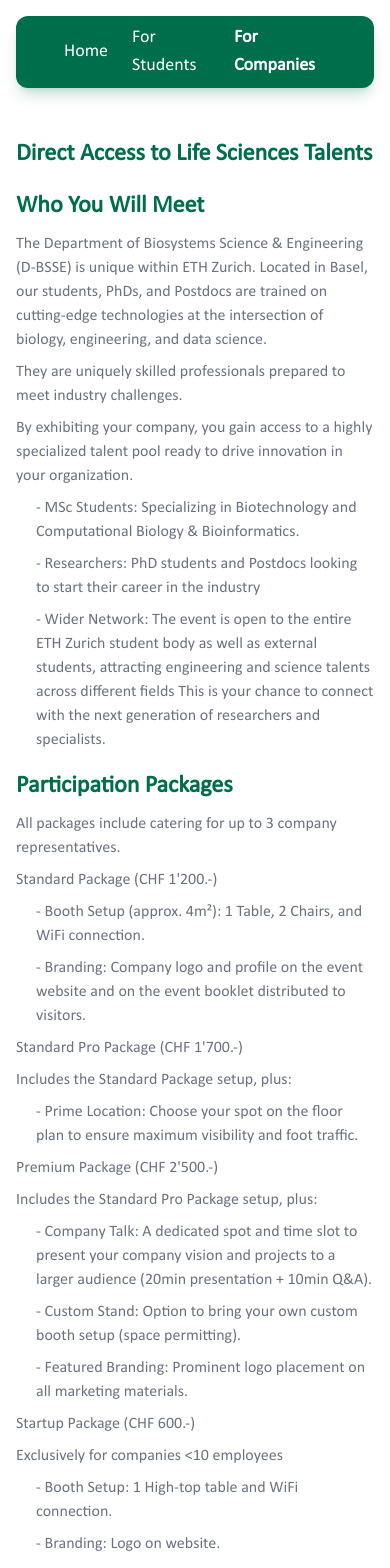
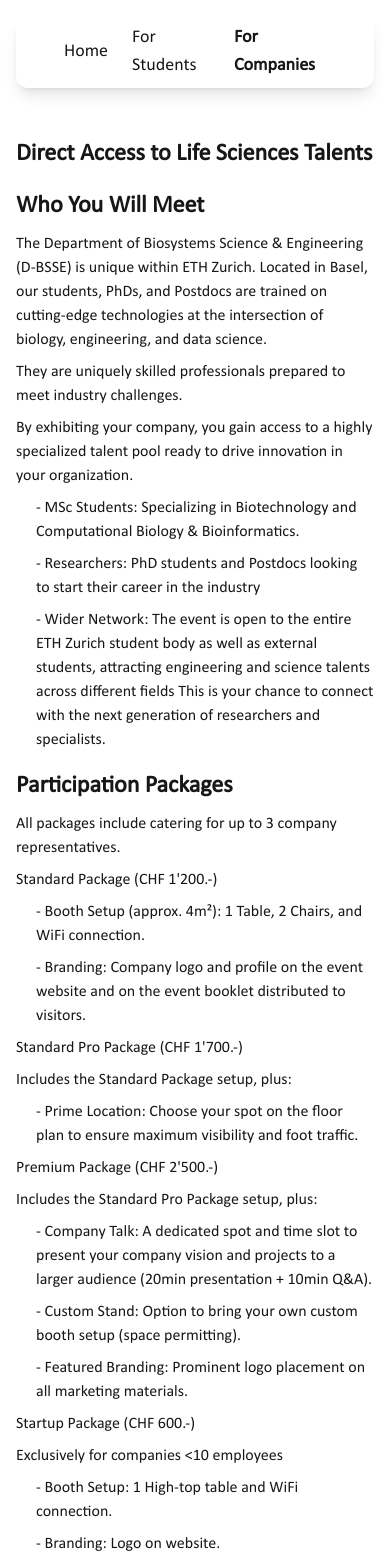
Before and after one commit to rafiq-704/university-portal, a Next.js app: page /for-companies in a window 390 px wide. Shown: the top 1568 px of the page. Built offline with nearby package versions, Linux system fonts and the light colour scheme.

Commit message:
update text color black and update footer text

```diff
--- a/app/(HomePage)/Event.tsx
+++ b/app/(HomePage)/Event.tsx
@@ -15,8 +15,8 @@ const Event = () => {
                     />
                 </div>
                 <div className="flex-1 flex flex-col gap-2">
-                    <p className="text-[clamp(24px,4vw,48px)] font-bold tracking-[-0.4] text-primary">The Event</p>
-                    <p className="text-[clamp(16px,2vw,18px)] font-bold leading-8 tracking-[1.5] text-gray-500">Situated in Basel, the hub of European Life Sciences, this full-day event connects students with leading innovators in the industry to explore the future of healthcare and technology.
+                    <p className="text-[clamp(24px,4vw,48px)] font-bold tracking-[-0.4] ">The Event</p>
+                    <p className="text-[clamp(16px,2vw,18px)] font-bold leading-8 tracking-[1.5] ">Situated in Basel, the hub of European Life Sciences, this full-day event connects students with leading innovators in the industry to explore the future of healthcare and technology.
                         Whether you are looking for your next career step or the brightest talents in the field, this is the place to be.
                         Join us at BSSE Career Day, where great connections and collaboration happen!</p>
                 </div>
--- a/app/(HomePage)/Map.tsx
+++ b/app/(HomePage)/Map.tsx
@@ -7,11 +7,11 @@ const Map = () => {
             <section className="flex flex-col md:flex-row items-start justify-center gap-10 px-4 md:px-0">
                 <div className="flex-1 flex flex-col gap-4 items-start justify-start ">
                     <div className="flex items-center justify-center gap-2 ">
-                        <p className="text-[clamp(18px,2vw,24px)] font-bold tracking-[-0.4] text-primary">When:</p>
+                        <p className="text-[clamp(18px,2vw,24px)] font-bold tracking-[-0.4] ">When:</p>
                         <p className="text-[clamp(18px,2vw,24px)]">06 May 2026, 10:00 - 19:00</p>
                     </div>
                     <div className="flex items-center justify-center gap-2 ">
-                        <p className="text-[clamp(18px,2vw,24px)] font-bold tracking-[-0.4] text-primary">Where:</p>
+                        <p className="text-[clamp(18px,2vw,24px)] font-bold tracking-[-0.4] ">Where:</p>
                         <p className="text-[clamp(18px,2vw,24px)]">ETH Zürich (BSS), Klingelbergstrasse 48, 4056 Basel</p>
                     </div>
                 </div>
--- a/app/components/Foooter.tsx
+++ b/app/components/Foooter.tsx
@@ -1,14 +1,14 @@
 
 const Footer = () => {
   return (
-    <footer className="w-full bg-primary text-white">
+    <footer className="w-full bg-primary ">
       <div className="flex flex-col items-center justify-center gap-10">
-        <div className="email flex items-center justify-center p-4 text-xl">
+        <div className="email flex items-center justify-center py-6 text-xl">
           <a href="mailto:careerday@bsse.ethz.ch" className="hover:underline">careerday@bsse.ethz.ch</a>
         </div>
-        <div className="email flex items-center justify-end w-full text-xl p-4">
-          {/* <a href="mailto:careerday@bsse.ethz.ch">Website By: </a> */}
-        </div>
+        {/* <div className="email flex items-center justify-end w-full text-xl p-4">
+          <a href="mailto:careerday@bsse.ethz.ch">Website By: </a>
+        </div> */}
       </div>
     </footer>
   )
--- a/app/components/Navbar.tsx
+++ b/app/components/Navbar.tsx
@@ -11,7 +11,7 @@ const Navbar = () => {
       <div className="navbar max-w-7xl mx-auto w-full rounded-xl bg-primary h-18 flex items-center justify-start px-12 shadow-lg shadow-primary/20">
         <div className="flex items-center justify-start gap-6">
           {navbarData.map((item) => (
-            <a key={item.id} href={item.link} className={`text-white text-lg md:text-xl ${pathname === item.link ? "font-bold" : ""}`}>
+            <a key={item.id} href={item.link} className={`text-lg md:text-xl ${pathname === item.link ? "font-bold" : ""}`}>
               {item.name}
             </a>
           ))}
--- a/app/for-companies/page.tsx
+++ b/app/for-companies/page.tsx
@@ -12,58 +12,58 @@ const Companies = () => {
     <Container>
       <section className="flex flex-col md:flex-row items-start justify-center gap-10 px-4 md:px-0">
         <div className="flex-1 flex flex-col items-start gap-4">
-          <p className="text-[clamp(24px,4vw,48px)] font-bold tracking-[-0.4] text-primary">Direct Access to Life Sciences Talents</p>
+          <p className="text-[clamp(24px,4vw,48px)] font-bold tracking-[-0.4] ">Direct Access to Life Sciences Talents</p>
           <div className="flex flex-col items-start gap-2">
-            <p className="text-[clamp(24px,4vw,32px)] font-bold tracking-[-0.4] text-primary">Who You Will Meet</p>
-            <p className="text-[clamp(16px,4vw,24px)]  tracking-[-0.4] text-gray-500">The Department of Biosystems Science & Engineering (D-BSSE) is unique within ETH Zurich. Located in Basel, our students, PhDs, and Postdocs are trained on cutting-edge technologies at the intersection of biology, engineering, and data science.
+            <p className="text-[clamp(24px,4vw,32px)] font-bold tracking-[-0.4] ">Who You Will Meet</p>
+            <p className="text-[clamp(16px,4vw,24px)]  tracking-[-0.4] ">The Department of Biosystems Science & Engineering (D-BSSE) is unique within ETH Zurich. Located in Basel, our students, PhDs, and Postdocs are trained on cutting-edge technologies at the intersection of biology, engineering, and data science.
             </p>
-            <p className="text-[clamp(16px,4vw,24px)] tracking-[-0.4] text-gray-500">They are uniquely skilled professionals prepared to meet industry challenges.
+            <p className="text-[clamp(16px,4vw,24px)] tracking-[-0.4] ">They are uniquely skilled professionals prepared to meet industry challenges.
             </p>
-            <p className="text-[clamp(16px,4vw,24px)] tracking-[-0.4] text-gray-500">By exhibiting your company, you gain access to a highly specialized talent pool ready to drive innovation in your organization.
+            <p className="text-[clamp(16px,4vw,24px)] tracking-[-0.4] ">By exhibiting your company, you gain access to a highly specialized talent pool ready to drive innovation in your organization.
             </p>
-            <p className="text-[clamp(16px,4vw,22px)] tracking-[-0.4] text-gray-500 pl-5">- MSc Students: Specializing in Biotechnology and Computational Biology & Bioinformatics.</p>
-            <p className="text-[clamp(16px,4vw,22px)] tracking-[-0.4] text-gray-500 pl-5">- Researchers: PhD students and Postdocs looking to start their career in the industry</p>
-            <p className="text-[clamp(16px,4vw,22px)] tracking-[-0.4] text-gray-500 pl-5">- Wider Network: The event is open to the entire ETH Zurich student body as well as external students, attracting engineering and science talents across different fields
+            <p className="text-[clamp(16px,4vw,22px)] tracking-[-0.4]  pl-5">- MSc Students: Specializing in Biotechnology and Computational Biology & Bioinformatics.</p>
+            <p className="text-[clamp(16px,4vw,22px)] tracking-[-0.4]  pl-5">- Researchers: PhD students and Postdocs looking to start their career in the industry</p>
+            <p className="text-[clamp(16px,4vw,22px)] tracking-[-0.4]  pl-5">- Wider Network: The event is open to the entire ETH Zurich student body as well as external students, attracting engineering and science talents across different fields
               This is your chance to connect with the next generation of researchers and specialists.</p>
           </div>
           <div className="flex flex-col items-start gap-2">
-            <p className="text-[clamp(24px,4vw,32px)] font-bold tracking-[-0.4] text-primary">Participation Packages</p>
-            <p className="text-[clamp(16px,4vw,24px)] tracking-[-0.4] text-gray-500">All packages include catering for up to 3 company representatives.
+            <p className="text-[clamp(24px,4vw,32px)] font-bold tracking-[-0.4] ">Participation Packages</p>
+            <p className="text-[clamp(16px,4vw,24px)] tracking-[-0.4] ">All packages include catering for up to 3 company representatives.
             </p>
-            <p className="text-[clamp(16px,4vw,24px)] tracking-[-0.4] text-gray-500">Standard Package (CHF 1'200.-)
+            <p className="text-[clamp(16px,4vw,24px)] tracking-[-0.4] ">Standard Package (CHF 1'200.-)
             </p>
-            <p className="text-[clamp(16px,4vw,22px)] tracking-[-0.4] text-gray-500 pl-5">- Booth Setup (approx. 4m²): 1 Table, 2 Chairs, and WiFi connection.
+            <p className="text-[clamp(16px,4vw,22px)] tracking-[-0.4]  pl-5">- Booth Setup (approx. 4m²): 1 Table, 2 Chairs, and WiFi connection.
             </p>
-            <p className="text-[clamp(16px,4vw,22px)] tracking-[-0.4] text-gray-500 pl-5">- Branding: Company logo and profile on the event website and on the event booklet distributed to visitors.
+            <p className="text-[clamp(16px,4vw,22px)] tracking-[-0.4]  pl-5">- Branding: Company logo and profile on the event website and on the event booklet distributed to visitors.
             </p>
-            <p className="text-[clamp(16px,4vw,24px)] tracking-[-0.4] text-gray-500">Standard Pro Package (CHF 1'700.-)
+            <p className="text-[clamp(16px,4vw,24px)] tracking-[-0.4] ">Standard Pro Package (CHF 1'700.-)
             </p>
-            <p className="text-[clamp(16px,4vw,24px)] tracking-[-0.4] text-gray-500">Includes the Standard Package setup, plus:
+            <p className="text-[clamp(16px,4vw,24px)] tracking-[-0.4] ">Includes the Standard Package setup, plus:
             </p>
-            <p className="text-[clamp(16px,4vw,22px)] tracking-[-0.4] text-gray-500 pl-5">
+            <p className="text-[clamp(16px,4vw,22px)] tracking-[-0.4]  pl-5">
               - Prime Location: Choose your spot on the floor plan to ensure maximum visibility and foot traffic.
             </p>
-            <p className="text-[clamp(16px,4vw,24px)] tracking-[-0.4] text-gray-500">Premium Package (CHF 2'500.-)
+            <p className="text-[clamp(16px,4vw,24px)] tracking-[-0.4] ">Premium Package (CHF 2'500.-)
             </p>
-            <p className="text-[clamp(16px,4vw,24px)] tracking-[-0.4] text-gray-500">Includes the Standard Pro Package setup, plus:
+            <p className="text-[clamp(16px,4vw,24px)] tracking-[-0.4] ">Includes the Standard Pro Package setup, plus:
             </p>
-            <p className="text-[clamp(16px,4vw,22px)] tracking-[-0.4] text-gray-500 pl-5">
+            <p className="text-[clamp(16px,4vw,22px)] tracking-[-0.4]  pl-5">
               - Company Talk: A dedicated spot and time slot to present your company vision and projects to a larger audience (20min presentation + 10min Q&A).
             </p>
-            <p className="text-[clamp(16px,4vw,22px)] tracking-[-0.4] text-gray-500 pl-5">
+            <p className="text-[clamp(16px,4vw,22px)] tracking-[-0.4]  pl-5">
               - Custom Stand: Option to bring your own custom booth setup (space permitting).
             </p>
-            <p className="text-[clamp(16px,4vw,22px)] tracking-[-0.4] text-gray-500 pl-5">
+            <p className="text-[clamp(16px,4vw,22px)] tracking-[-0.4]  pl-5">
               - Featured Branding: Prominent logo placement on all marketing materials.
             </p>
-            <p className="text-[clamp(16px,4vw,24px)] tracking-[-0.4] text-gray-500">Startup Package (CHF 600.-)
+            <p className="text-[clamp(16px,4vw,24px)] tracking-[-0.4] ">Startup Package (CHF 600.-)
             </p>
-            <p className="text-[clamp(16px,4vw,24px)] tracking-[-0.4] text-gray-500">{`Exclusively for companies <10 employees`}
+            <p className="text-[clamp(16px,4vw,24px)] tracking-[-0.4] ">{`Exclusively for companies <10 employees`}
             </p>
-            <p className="text-[clamp(16px,4vw,22px)] tracking-[-0.4] text-gray-500 pl-5">
+            <p className="text-[clamp(16px,4vw,22px)] tracking-[-0.4]  pl-5">
               - Booth Setup: 1 High-top table and WiFi connection.
             </p>
-            <p className="text-[clamp(16px,4vw,22px)] tracking-[-0.4] text-gray-500 pl-5">
+            <p className="text-[clamp(16px,4vw,22px)] tracking-[-0.4]  pl-5">
               - Branding: Logo on website.
             </p>
           </div>
--- a/app/for-students/page.tsx
+++ b/app/for-students/page.tsx
@@ -12,52 +12,52 @@ const Students = () => {
     <Container>
       <section className="flex flex-col md:flex-row items-start justify-center gap-10 px-4 md:px-0">
         <div className="flex-1 flex flex-col items-start gap-4">
-          <p className="text-[clamp(24px,4vw,48px)] font-bold tracking-[-0.4] text-primary">Your Future Starts Here</p>
+          <p className="text-[clamp(24px,4vw,48px)] font-bold tracking-[-0.4] ">Your Future Starts Here</p>
           <div className="flex flex-col items-start gap-2">
-            <p className="text-[clamp(24px,4vw,32px)] font-bold tracking-[-0.4] text-primary">Who is this for?</p>
-            <p className="text-[clamp(16px,4vw,24px)] tracking-[-0.4] text-gray-500">This event is primarily tailored for the BSSE community, but open to all students interested in a career in Life Science.
+            <p className="text-[clamp(24px,4vw,32px)] font-bold tracking-[-0.4] ">Who is this for?</p>
+            <p className="text-[clamp(16px,4vw,24px)] tracking-[-0.4] ">This event is primarily tailored for the BSSE community, but open to all students interested in a career in Life Science.
             </p>
-            <p className="text-[clamp(16px,4vw,22px)] tracking-[-0.4] text-gray-500 pl-5">	- MSc Students: Find internships and early-career opportunities.
+            <p className="text-[clamp(16px,4vw,22px)] tracking-[-0.4]  pl-5">	- MSc Students: Find internships and early-career opportunities.
             </p>
-            <p className="text-[clamp(16px,4vw,22px)] tracking-[-0.4] text-gray-500 pl-5">- PhDs & Postdocs: Connect with R&D departments for your transition into industry.
+            <p className="text-[clamp(16px,4vw,22px)] tracking-[-0.4]  pl-5">- PhDs & Postdocs: Connect with R&D departments for your transition into industry.
             </p>
-            <p className="text-[clamp(16px,4vw,22px)] tracking-[-0.4] text-gray-500 pl-5">
+            <p className="text-[clamp(16px,4vw,22px)] tracking-[-0.4]  pl-5">
               - Other ETH and external Students: Interested in Life Sciences? You are welcome to join us in Basel!
 
             </p>
 
           </div>
           <div className="flex flex-col items-start gap-2">
-            <p className="text-[clamp(24px,4vw,32px)] font-bold tracking-[-0.4] text-primary">The Career Fair</p>
-            <p className="text-[clamp(16px,4vw,24px)] tracking-[-0.4] text-gray-500">Walk the floor and immerse yourself in the biotech ecosystem.
+            <p className="text-[clamp(24px,4vw,32px)] font-bold tracking-[-0.4] ">The Career Fair</p>
+            <p className="text-[clamp(16px,4vw,24px)] tracking-[-0.4] ">Walk the floor and immerse yourself in the biotech ecosystem.
             </p>
-            <p className="text-[clamp(16px,4vw,24px)] tracking-[-0.4] text-gray-500">The core of the Career Day is the exhibition area, where you can visit company booths ranging from global pharma giants to agile startups and meet their representatives. This is your chance to:
+            <p className="text-[clamp(16px,4vw,24px)] tracking-[-0.4] ">The core of the Career Day is the exhibition area, where you can visit company booths ranging from global pharma giants to agile startups and meet their representatives. This is your chance to:
             </p>
-            <p className="text-[clamp(16px,4vw,22px)] tracking-[-0.4] text-gray-500 pl-5">	- Get insights into innovative Life Science R&D and business strategies.
+            <p className="text-[clamp(16px,4vw,22px)] tracking-[-0.4]  pl-5">	- Get insights into innovative Life Science R&D and business strategies.
 
             </p>
-            <p className="text-[clamp(16px,4vw,22px)] tracking-[-0.4] text-gray-500 pl-5">	- Ask questions about workday structure.
+            <p className="text-[clamp(16px,4vw,22px)] tracking-[-0.4]  pl-5">	- Ask questions about workday structure.
             </p>
-            <p className="text-[clamp(16px,4vw,22px)] tracking-[-0.4] text-gray-500 pl-5">
+            <p className="text-[clamp(16px,4vw,22px)] tracking-[-0.4]  pl-5">
               - Learn about internships and full-time positions.
             </p>
-            <p className="text-[clamp(16px,4vw,22px)] tracking-[-0.4] text-gray-500 pl-5">
+            <p className="text-[clamp(16px,4vw,22px)] tracking-[-0.4]  pl-5">
               - Network directly with recruiters and industry representatives.
             </p>
 
           </div>
           <div className="flex flex-col items-start gap-2">
-            <p className="text-[clamp(24px,4vw,32px)] font-bold tracking-[-0.4] text-primary">Optimize Your Professional Profile</p>
-            <p className="text-[clamp(16px,4vw,22px)] tracking-[-0.4] text-gray-500 pl-5">	- CV Checks: Get feedback from pros to make your application stand out.
+            <p className="text-[clamp(24px,4vw,32px)] font-bold tracking-[-0.4] ">Optimize Your Professional Profile</p>
+            <p className="text-[clamp(16px,4vw,22px)] tracking-[-0.4]  pl-5">	- CV Checks: Get feedback from pros to make your application stand out.
             </p>
-            <p className="text-[clamp(16px,4vw,22px)] tracking-[-0.4] text-gray-500 pl-5">	- Professional Photos: Update your LinkedIn profile with a free headshot.
+            <p className="text-[clamp(16px,4vw,22px)] tracking-[-0.4]  pl-5">	- Professional Photos: Update your LinkedIn profile with a free headshot.
             </p>
           </div>
           <div className="flex flex-col items-start gap-2">
-            <p className="text-[clamp(24px,4vw,32px)] font-bold tracking-[-0.4] text-primary">Grand Final</p>
-            <p className="text-[clamp(16px,4vw,24px)] tracking-[-0.4] text-gray-500">We are thrilled to announce that the day will conclude with a special Keynote Address from a distinguished Guest Speaker, followed by a networking Apéro.
+            <p className="text-[clamp(24px,4vw,32px)] font-bold tracking-[-0.4] ">Grand Final</p>
+            <p className="text-[clamp(16px,4vw,24px)] tracking-[-0.4] ">We are thrilled to announce that the day will conclude with a special Keynote Address from a distinguished Guest Speaker, followed by a networking Apéro.
             </p>
-            <p className="text-[clamp(16px,4vw,24px)] tracking-[-0.4] text-gray-500">Don't miss this opportunity to hear direct insights from a leader in the field!
+            <p className="text-[clamp(16px,4vw,24px)] tracking-[-0.4] ">Don't miss this opportunity to hear direct insights from a leader in the field!
             </p>
           </div>
         </div>
--- a/app/globals.css
+++ b/app/globals.css
@@ -3,7 +3,7 @@
 :root {
   --background: #ffffff;
   --foreground: #171717;
-  --primary: #006E4B;
+  /* --primary: #006E4B; */
   /*dark emerald */
   --secondary: #9F2B68;
   /* dark amaranth*/
```
